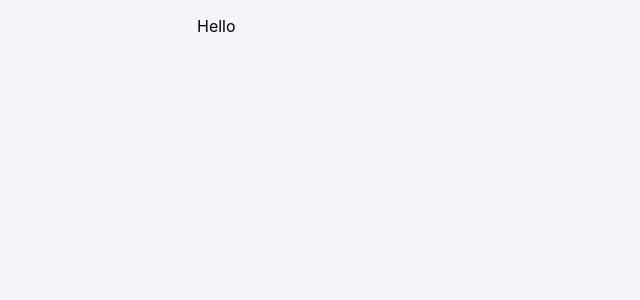
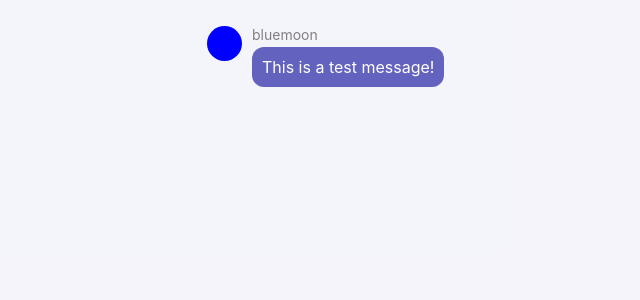
Before and after one commit to lmikoc/chat-app, a React (Create React App) app: page / in a window 1280 px wide. Shown: the top 300 px of the page, without its empty margins (3-643 px from the left). Built offline with nearby package versions, Linux system fonts and the light colour scheme; the HTML template or start-up script is replaced by a standard one.

Commit message:
Fix for displaying a message

```diff
--- a/src/App.jsx
+++ b/src/App.jsx
@@ -24,7 +24,7 @@ const App = () => {
     return (
         <main className={styles.app}>
             <div className={styles.appContent}>
-                <Messages />
+                <Messages messages={messages} me={me} />
             </div>
         </main>
     );
--- a/src/components/Messages.jsx
+++ b/src/components/Messages.jsx
@@ -1,5 +1,6 @@
 import React, { useEffect, useRef } from "react";
 import styles from "../styles/Home.module.css";
+import Message from "./Message";
 
 const Messages = ({ messages, me }) => {
     const bottomRef = useRef(null);
@@ -10,7 +11,7 @@ const Messages = ({ messages, me }) => {
     });
     return (
         <ul className={styles.messagesList}>
-            <div>Hello</div>
+            {messages.map((m) => Message(m, me))}
             <div ref={bottomRef}></div>
         </ul>
     );
```
